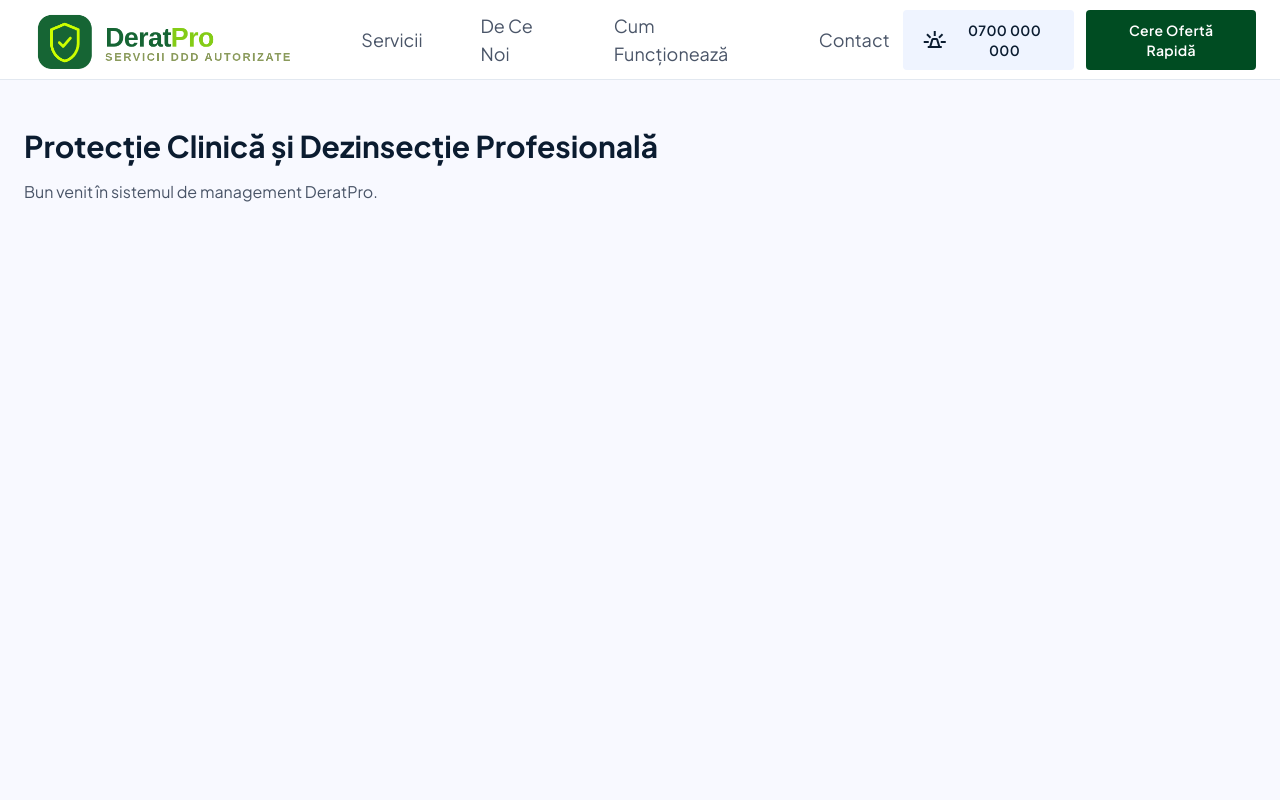
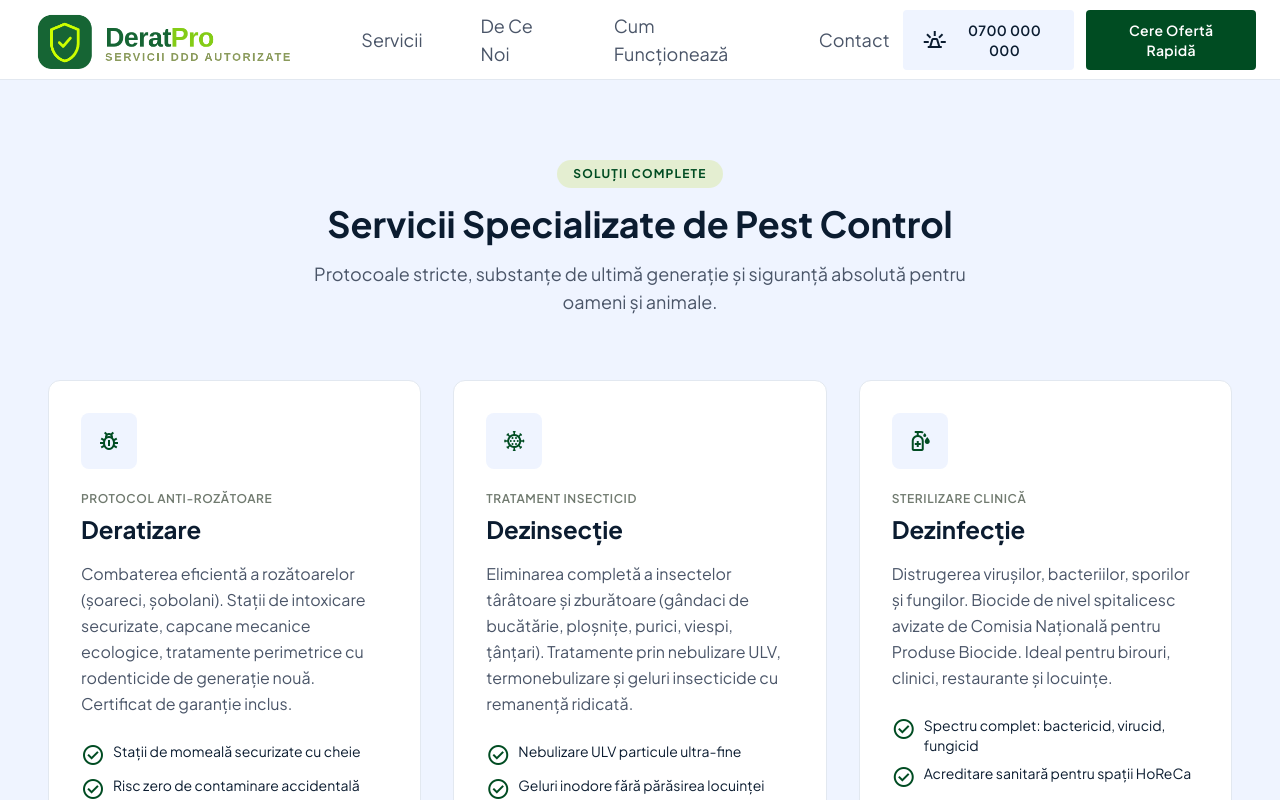
Before and after one commit to sabakianu/DeratPro-, a Next.js app: page / in a window 1280 px wide. Shown: the top 800 px of the page. Built offline with nearby package versions, Linux system fonts and the light colour scheme.

Commit message:
added services section + updated readme with the ai tool for design + used prompt

```diff
--- /dev/null
+++ b/app/Assets/Badge.tsx
@@ -0,0 +1,14 @@
+interface BadgeProps {
+  text: string;
+  className?: string;
+}
+
+export default function Badge({ text, className = "" }: BadgeProps) {
+  return (
+    <span
+      className={`inline-block text-xs uppercase tracking-widest text-[rgb(0,76,34)] font-bold bg-[rgb(217,234,163)]/50 px-4 py-1.5 rounded-full ${className}`}
+    >
+      {text}
+    </span>
+  );
+}
--- /dev/null
+++ b/app/Assets/IconBox.tsx
@@ -0,0 +1,14 @@
+interface IconBoxProps {
+  icon: string;
+  className?: string;
+}
+
+export default function IconBox({ icon, className = "" }: IconBoxProps) {
+  return (
+    <div
+      className={`w-14 h-14 rounded-lg bg-surface-container-low flex items-center justify-center text-primary group-hover:bg-primary group-hover:text-white transition-colors ${className}`}
+    >
+      <span className="material-symbols-outlined text-[32px]">{icon}</span>
+    </div>
+  );
+}
--- /dev/null
+++ b/app/Assets/ServiceCard.tsx
@@ -0,0 +1,64 @@
+import Button from "./Button";
+import IconBox from "./IconBox";
+
+interface ServiceCardProps {
+  icon: string;
+  subtitle: string;
+  title: string;
+  description: string;
+  features: string[];
+}
+
+export default function ServiceCard({
+  icon,
+  subtitle,
+  title,
+  description,
+  features,
+}: ServiceCardProps) {
+  return (
+    <div className="flex flex-col justify-between bg-surface rounded-xl p-8 border border-surface-border shadow-level-1 hover:shadow-md transition-all group">
+      <div className="space-y-4">
+        <IconBox icon={icon} />
+
+        {/* title */}
+        <div>
+          <span className="text-xs uppercase tracking-wider text-outline font-semibold">
+            {subtitle}
+          </span>
+          <h3 className="text-2xl font-bold text-on-surface mt-1">{title}</h3>
+        </div>
+
+        {/* descriere */}
+        <p className="text-base text-on-surface-variant leading-relaxed">
+          {description}
+        </p>
+
+        {/* lista beneficii */}
+        <ul className="space-y-2 pt-2 text-sm text-on-surface">
+          {features.map((feature, index) => (
+            <li key={index} className="flex items-start gap-2">
+              <span className="material-symbols-outlined text-primary text-[18px] mt-0.5">
+                check_circle
+              </span>
+              <span>{feature}</span>
+            </li>
+          ))}
+        </ul>
+      </div>
+
+      {/* buton */}
+      <div className="pt-6 mt-6 border-t border-surface-border">
+        <Button
+          variant="secondary"
+          className="w-full gap-2 text-primary hover:bg-primary hover:text-white"
+        >
+          <span>Solicită intervenție</span>
+          <span className="material-symbols-outlined text-[18px]">
+            north_east
+          </span>
+        </Button>
+      </div>
+    </div>
+  );
+}
--- /dev/null
+++ b/app/Components/ServicesSection.tsx
@@ -0,0 +1,77 @@
+import ServiceCard from "../Assets/ServiceCard";
+import Badge from "../Assets/Badge";
+
+const servicesData = [
+  {
+    id: "deratizare",
+    icon: "pest_control",
+    subtitle: "Protocol Anti-Rozătoare",
+    title: "Deratizare",
+    description:
+      "Combaterea eficientă a rozătoarelor (șoareci, șobolani). Stații de intoxicare securizate, capcane mecanice ecologice, tratamente perimetrice cu rodenticide de generație nouă. Certificat de garanție inclus.",
+    features: [
+      "Stații de momeală securizate cu cheie",
+      "Risc zero de contaminare accidentală",
+      "Certificat de execuție și garanție",
+    ],
+  },
+  {
+    id: "dezinsectie",
+    icon: "coronavirus",
+    subtitle: "Tratament Insecticid",
+    title: "Dezinsecție",
+    description:
+      "Eliminarea completă a insectelor târâtoare și zburătoare (gândaci de bucătărie, ploșnițe, purici, viespi, țânțari). Tratamente prin nebulizare ULV, termonebulizare și geluri insecticide cu remanență ridicată.",
+    features: [
+      "Nebulizare ULV particule ultra-fine",
+      "Geluri inodore fără părăsirea locuinței",
+      "Eficacitate 100% de la prima pulverizare",
+    ],
+  },
+  {
+    id: "dezinfectie",
+    icon: "sanitizer",
+    subtitle: "Sterilizare Clinică",
+    title: "Dezinfecție",
+    description:
+      "Distrugerea virușilor, bacteriilor, sporilor și fungilor. Biocide de nivel spitalicesc avizate de Comisia Națională pentru Produse Biocide. Ideal pentru birouri, clinici, restaurante și locuințe.",
+    features: [
+      "Spectru complet: bactericid, virucid, fungicid",
+      "Acreditare sanitară pentru spații HoReCa",
+      "Timp minim de reactivare a spațiului",
+    ],
+  },
+];
+
+export default function ServicesSection() {
+  return (
+    <section className="w-full bg-[rgb(239,244,255)] py-20" id="servicii">
+      <div className="max-w-7xl mx-auto px-6 md:px-8 lg:px-12">
+        <div className="flex flex-col items-center text-center max-w-2xl mx-auto mb-16 space-y-4">
+          <Badge text="SOLUȚII COMPLETE" />
+
+          <h2 className="text-4xl font-bold text-on-surface font-['Plus_Jakarta_Sans',sans-serif]">
+            Servicii Specializate de Pest Control
+          </h2>
+          <p className="text-lg text-on-surface-variant">
+            Protocoale stricte, substanțe de ultimă generație și siguranță
+            absolută pentru oameni și animale.
+          </p>
+        </div>
+
+        <div className="grid grid-cols-1 md:grid-cols-3 gap-8">
+          {servicesData.map((service) => (
+            <ServiceCard
+              key={service.id}
+              icon={service.icon}
+              subtitle={service.subtitle}
+              title={service.title}
+              description={service.description}
+              features={service.features}
+            />
+          ))}
+        </div>
+      </div>
+    </section>
+  );
+}
--- a/app/page.tsx
+++ b/app/page.tsx
@@ -1,21 +1,12 @@
 import Navbar from "./Components/Navbar";
+import ServicesSection from "./Components/ServicesSection";
 import "./globals.css";
 
 export default function Home() {
   return (
     <main className="min-h-screen bg-surface-canvas">
-      {/* 1. Inițializarea Navbar-ului la începutul paginii */}
       <Navbar />
-
-      {/* 2. Conținutul principal al paginii */}
-      <section className="max-w-[1280px] mx-auto px-6 py-12">
-        <h1 className="text-3xl font-bold text-on-surface mb-4">
-          Protecție Clinică și Dezinsecție Profesională
-        </h1>
-        <p className="text-on-surface-variant">
-          Bun venit în sistemul de management DeratPro.
-        </p>
-      </section>
+      <ServicesSection />
     </main>
   );
 }
```
Also changed, not shown: 1 other file (tests, documents, lock files or other folders).
